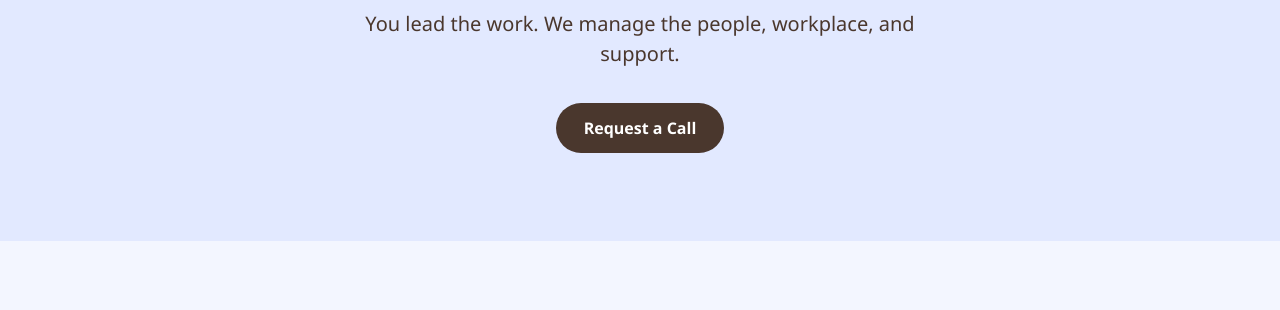
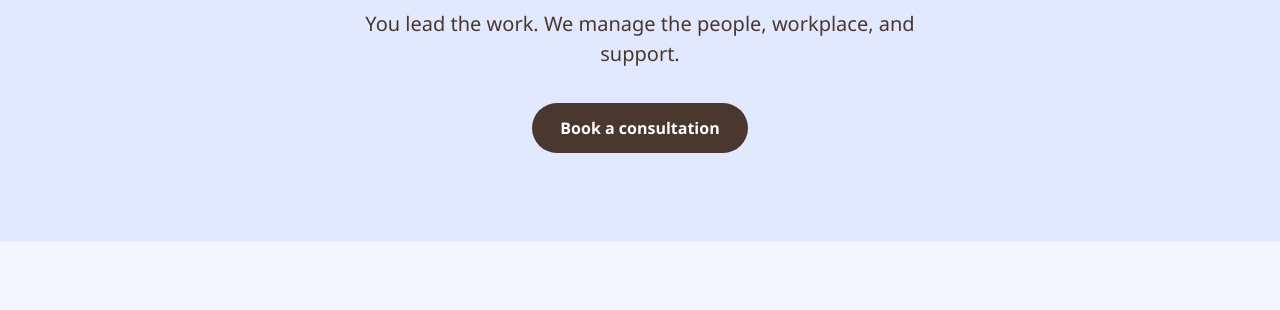
Before and after one commit to RexMapa/EMSIT, a website: page public/index.html in a window 1280 px wide. Shown: the part 412-722 px from the top of the page. Drawn offline with Linux system fonts and the light colour scheme.

Commit message:
Add files via upload

```diff
--- a/public/index.html
+++ b/public/index.html
@@ -44,7 +44,7 @@
         <h1>Dedicated full-time<br class="wide-break"> staff for <span class="hero-last-line">your business.</span></h1>
         <p class="hero-lead">Fluent English. Your U.S. business hours.</p>
         <p class="hero-copy">You lead the work. We manage the people, workplace, and support.</p>
-        <a class="button" href="#inquire">Request a Call</a>
+        <a class="button" href="#inquire">Book a consultation</a>
       </div>
     </section>
     <section class="overview" id="about">
@@ -206,7 +206,7 @@
           <label>Role needed<select name="role"><option>Virtual / Executive Assistant</option><option>Customer Support</option><option>Data Entry / Document Processing</option><option>E-commerce / Order Support</option><option>Bookkeeping / Accounting Support</option><option>Operations / Industry Assistant</option><option>Other</option></select></label>
           <label>How many employees?<select name="headcount"><option>1</option><option>2</option><option>3</option><option>4</option><option>5+</option></select></label>
           <label class="full-row">Tell us about the role<textarea name="message" rows="3" maxlength="2500" placeholder="Tasks, tools, preferred hours"></textarea></label>
-          <button class="button full-row" type="submit">Request a Call</button>
+          <button class="button full-row" type="submit">Book a consultation</button>
           <p class="form-status full-row" role="status"></p>
         </form>
       </div>
```
